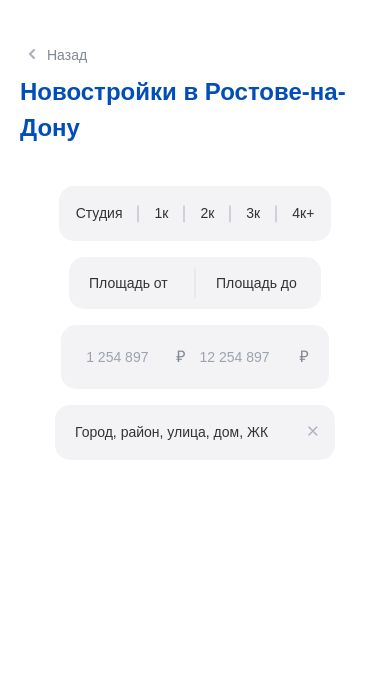
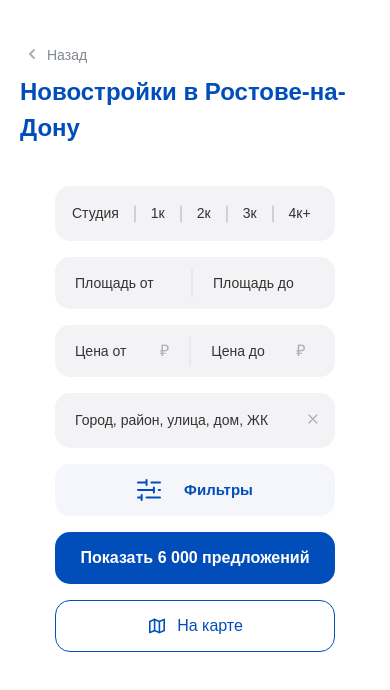
Before and after one commit to NikitaTorbenko/new_sz, a Vue app: page / in a window 390 px wide. Shown: the top 690 px of the page. Built offline with nearby package versions, Linux system fonts and the light colour scheme; a web font is replaced by a local one; what vue-yandex-maps would draw is missing.

Commit message:
feat: finish adaptive for filters

```diff
--- a/src/shared/ui/FilterItem/ui/index.vue
+++ b/src/shared/ui/FilterItem/ui/index.vue
@@ -8,7 +8,7 @@ defineProps<FilterItemProps>();
 
 <template>
   <div>
-    <h4 class="hidden md:block text-[14px] text-[#A8AFBB] mb-[5px]">
+    <h4 class="hidden lg:block text-[14px] text-[#A8AFBB] mb-[5px]">
       {{ title }}
     </h4>
     <slot />
--- a/src/widgets/CatalogPageWidgets/Filters/NumberOfRooms/ui/index.vue
+++ b/src/widgets/CatalogPageWidgets/Filters/NumberOfRooms/ui/index.vue
@@ -70,7 +70,7 @@ import { FilterItem } from '../../../../../shared/ui/FilterItem';
       <div class="text-[14px] lg:text-[18px] text-[#333]">4к+</div>
     </div>
     <div
-      class="flex lg:hidden items-center rounded-[15px] bg-[#F3F3F6] p-[17px] gap-[15px]"
+      class="flex lg:hidden items-center w-full min-w-[280px] rounded-[15px] bg-[#F3F3F6] p-[17px] gap-[15px]"
     >
       <div class="text-[14px] text-[#333]">Студия</div>
       <svg
--- a/src/widgets/CatalogPageWidgets/Filters/Price/ui/index.vue
+++ b/src/widgets/CatalogPageWidgets/Filters/Price/ui/index.vue
@@ -5,7 +5,7 @@ import { FilterItem } from '../../../../../shared/ui/FilterItem';
 <template>
   <FilterItem title="Цена">
     <div
-      class="flex items-center rounded-[15px] bg-[#F3F3F6] p-[20px] gap-[9px]"
+      class="hidden lg:flex items-center rounded-[15px] bg-[#F3F3F6] p-[20px] gap-[9px]"
     >
       <div class="">
         <span class="hidden md:inline text-[#828892] text-[14px] md:text-[18px]"
@@ -46,5 +46,35 @@ import { FilterItem } from '../../../../../shared/ui/FilterItem';
         <span class="text-[#828892] text-[16px] md:text-[18px]">₽</span>
       </div>
     </div>
+    <div
+      class="flex lg:hidden items-center w-full min-w-[280px] rounded-[15px] bg-[#F3F3F6] py-[11px] px-[20px]"
+    >
+      <input
+        class="outline-none placeholder:text-[#333] text-[#333] text-[14px] w-[80px] mr-[5px] bg-transparent"
+        type="text"
+        placeholder="Цена от"
+      />
+      <span class="text-[16px] text-[#A8AFBB]">₽</span>
+      <svg
+        class="mx-[20px]"
+        xmlns="http://www.w3.org/2000/svg"
+        width="2"
+        height="30"
+        viewBox="0 0 2 30"
+        fill="none"
+      >
+        <path
+          d="M1 0.555664L1 29.5557"
+          stroke="#828892"
+          stroke-opacity="0.19"
+        />
+      </svg>
+      <input
+        class="outline-none placeholder:text-[#333] text-[#333] text-[14px] w-[80px] mr-[5px] bg-transparent"
+        type="text"
+        placeholder="Цена до"
+      />
+      <span class="text-[16px] text-[#A8AFBB]">₽</span>
+    </div>
   </FilterItem>
 </template>
--- a/src/widgets/CatalogPageWidgets/Filters/ResidentialComplex/ui/index.vue
+++ b/src/widgets/CatalogPageWidgets/Filters/ResidentialComplex/ui/index.vue
@@ -4,7 +4,7 @@ import { CheckboxDropdown } from '../../../../../shared/CheckboxDropdown';
 </script>
 
 <template>
-  <FilterItem title="Жилой комплекс">
+  <FilterItem class="" title="Жилой комплекс">
     <CheckboxDropdown
       class="bg-[#F3F3F6] rounded-[15px] py-[14px] w-[230px]"
       title="Любой"
--- a/src/widgets/CatalogPageWidgets/Filters/Square/ui/index.vue
+++ b/src/widgets/CatalogPageWidgets/Filters/Square/ui/index.vue
@@ -40,13 +40,14 @@ import { FilterItem } from '../../../../../shared/ui/FilterItem';
       </div>
     </div>
     <div
-      class="flex lg:hidden items-center rounded-[15px] bg-[#F3F3F6] py-[11px] px-[20px] gap-[20px]"
+      class="flex lg:hidden items-center gap-[20px] w-full min-w-[280px] rounded-[15px] bg-[#F3F3F6] py-[11px] px-[20px]"
     >
       <input
-        class="outline-none placeholder:text-[#333] text-[#333] text-[14px] w-[85px] bg-transparent"
+        class="mr-[11px] outline-none placeholder:text-[#333] text-[#333] text-[14px] w-[85px] bg-transparent"
         type="text"
         placeholder="Площадь от"
       />
+      <!-- <div class="flex items-center gap-[20px]"> -->
       <svg
         xmlns="http://www.w3.org/2000/svg"
         width="2"
@@ -65,6 +66,7 @@ import { FilterItem } from '../../../../../shared/ui/FilterItem';
         type="text"
         placeholder="Площадь до"
       />
+      <!-- </div> -->
     </div>
   </FilterItem>
 </template>
--- a/src/widgets/CatalogPageWidgets/Header/ui/index.vue
+++ b/src/widgets/CatalogPageWidgets/Header/ui/index.vue
@@ -45,7 +45,7 @@
         <!-- <br class="block sm:hidden" /> -->
         Ростове-на-Дону
       </h1>
-      <div class="hidden sm:flex gap-[20px]">
+      <div class="hidden lg:flex gap-[20px]">
         <div
           class="bg-blue-main cursor-pointer flex justify-center items-center p-[13px] rounded-[13px]"
         >
--- a/src/widgets/CatalogPageWidgets/MainFilter/ui/index.vue
+++ b/src/widgets/CatalogPageWidgets/MainFilter/ui/index.vue
@@ -8,11 +8,12 @@ import { Neighborhood } from '../../Filters/Neighborhood';
 import { DueDate } from '../../Filters/DueDate';
 import { Street } from '../../Filters/Street';
 import { FiltersButton } from '../../Filters/FiltersButton';
+import { TextBtn } from '../../../../shared/TextButton';
 </script>
 
 <template>
   <div
-    class="w-[100vw] md:[61vw] max-w-[1170px] mx-auto my-0 mt-[20px] mb-[40px] p-[20px] lg:p-0"
+    class="w-[100vw] md:[61vw] max-w-[1170px] mx-auto my-0 mt-[20px] mb-[40px] p-[20px]"
   >
     <div
       class="flex flex-nowrap sm:flex-wrap flex-col sm:flex-row gap-[16px] lg:gap-[8px] justify-start sm:justify-center lg:justify-between items-center sm:items-end mb-[20px]"
@@ -21,10 +22,53 @@ import { FiltersButton } from '../../Filters/FiltersButton';
       <Square />
       <Price />
       <FullAddress />
-      <ResidentialComplex class="hidden lg:block mx-auto" />
+      <TextBtn type="secondary" class="flex lg:hidden w-[280px] h-[52px]"
+        ><svg
+          xmlns="http://www.w3.org/2000/svg"
+          width="24"
+          height="24"
+          viewBox="0 0 24 24"
+          fill="none"
+        >
+          <path
+            d="M9.55556 19.5H23M1 19.5H4.66667M4.66667 19.5V22M4.66667 19.5V17M21.7778 12H23M1 12H16.8889M16.8889 12V14.5M16.8889 12V9.5M14.4444 4.5H23M1 4.5H9.55556M9.55556 4.5V7M9.55556 4.5V2"
+            stroke="#014EBA"
+            stroke-width="2"
+            stroke-linecap="round"
+            stroke-linejoin="round"
+          />
+        </svg>
+        <span class="ml-[15px] text-[15px]">Фильтры</span></TextBtn
+      >
+      <div
+        class="flex lg:hidden justify-center items-center w-[280px] h-[52px] rounded-[15px] bg-blue-main text-[16px] text-[#fff] font-bold"
+      >
+        Показать 6 000 предложений
+      </div>
+      <div
+        class="flex lg:hidden justify-center items-center w-[280px] h-[52px] border-[1px] border-blue-main rounded-[15px] bg-[#fff] text-[16px] text-blue-main font-medium"
+      >
+        <svg
+          xmlns="http://www.w3.org/2000/svg"
+          width="20"
+          height="18"
+          viewBox="0 0 20 18"
+          fill="none"
+        >
+          <path
+            d="M7.59971 2.38184L2.79836 4.58797V15.6186L7.59971 13.4125M7.59971 2.38184L12.4011 4.58797M7.59971 2.38184V13.4125M12.4011 4.58797L17.2024 2.38184V13.4125L12.4011 15.6186M12.4011 4.58797V15.6186M12.4011 15.6186L7.59971 13.4125"
+            stroke="#014EBA"
+            stroke-width="1.60045"
+            stroke-linecap="round"
+            stroke-linejoin="round"
+          />
+        </svg>
+        <span class="ml-[10px]"> На карте </span>
+      </div>
     </div>
 
     <div class="hidden lg:flex gap-[16px] justify-between items-end mb-[20px]">
+      <ResidentialComplex />
       <Neighborhood />
       <DueDate />
       <Street />
```
